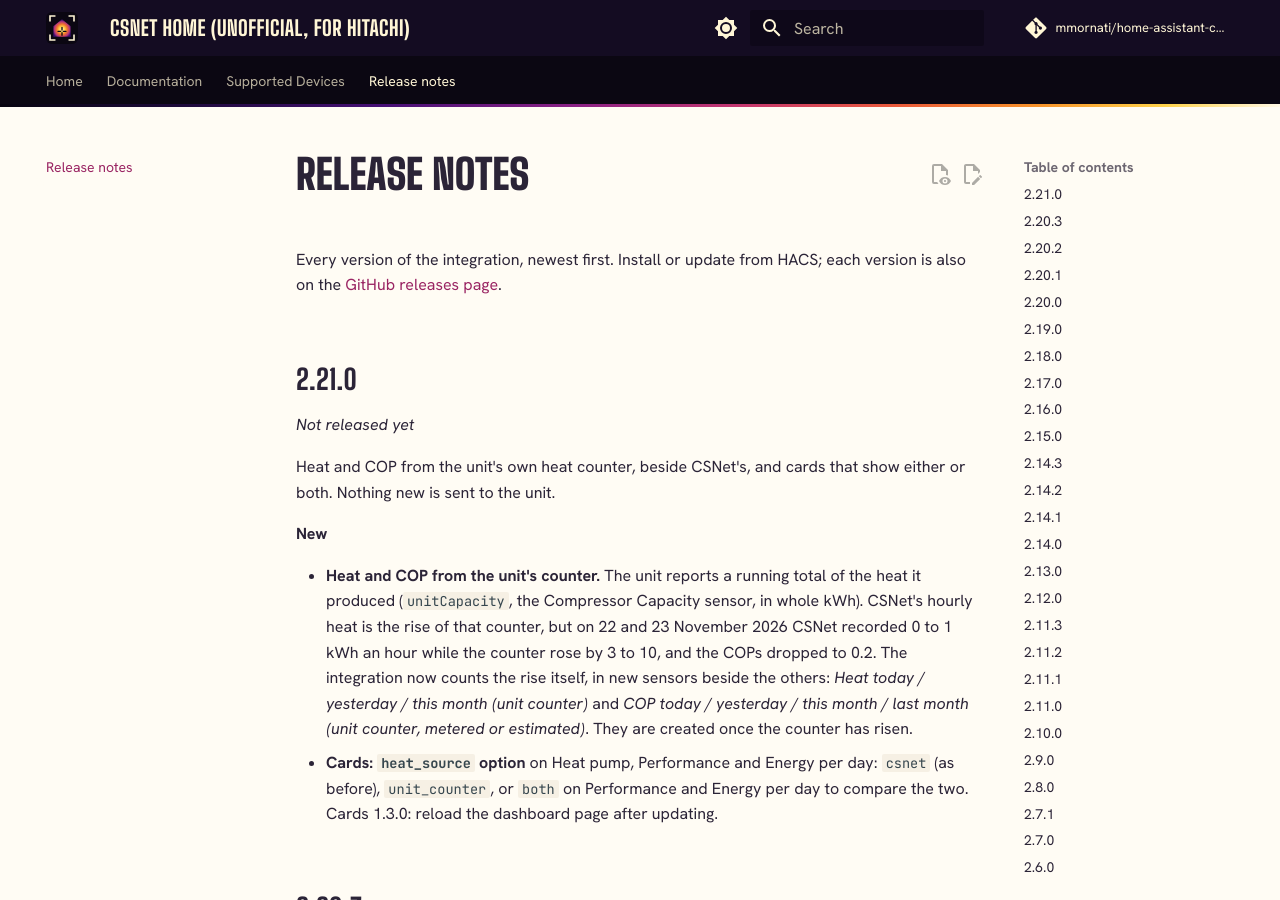
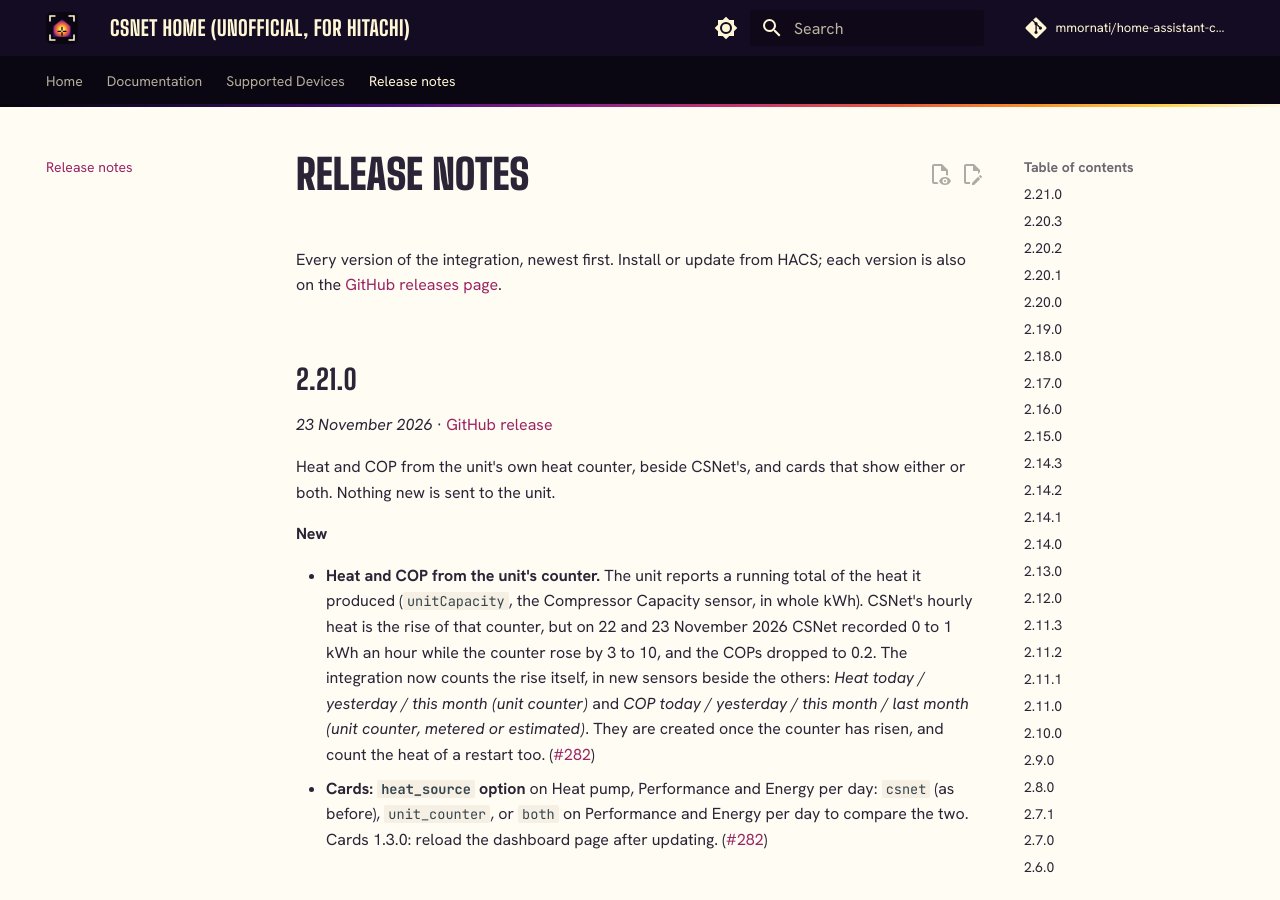
Before and after one commit to mmornati/home-assistant-csnet-home, an MkDocs documentation site: the page built from docs/release-notes.md, in a window 1280 px wide and 900 px high. Built offline with MkDocs 1.6.1 and Material for MkDocs 9.7.7, drawn with Linux system fonts in a browser that asks for light colours; some web fonts are replaced; comment, search, counter and statistics services are not loaded.

Commit message:
Release notes: 2.21.0

```diff
--- a/docs/release-notes.md
+++ b/docs/release-notes.md
@@ -9,14 +9,14 @@ Every version of the integration, newest first. Install or update from HACS; eac
 
 ## 2.21.0
 
-*Not released yet*
+*23 November 2026* · [GitHub release](https://github.com/mmornati/home-assistant-csnet-home/releases/tag/2.21.0)
 
 Heat and COP from the unit's own heat counter, beside CSNet's, and cards that show either or both. Nothing new is sent to the unit.
 
 #### New
 
-- **Heat and COP from the unit's counter.** The unit reports a running total of the heat it produced (`unitCapacity`, the Compressor Capacity sensor, in whole kWh). CSNet's hourly heat is the rise of that counter, but on 22 and 23 November 2026 CSNet recorded 0 to 1 kWh an hour while the counter rose by 3 to 10, and the COPs dropped to 0.2. The integration now counts the rise itself, in new sensors beside the others: *Heat today / yesterday / this month (unit counter)* and *COP today / yesterday / this month / last month (unit counter, metered or estimated)*. They are created once the counter has risen.
-- **Cards: `heat_source` option** on Heat pump, Performance and Energy per day: `csnet` (as before), `unit_counter`, or `both` on Performance and Energy per day to compare the two. Cards 1.3.0: reload the dashboard page after updating.
+- **Heat and COP from the unit's counter.** The unit reports a running total of the heat it produced (`unitCapacity`, the Compressor Capacity sensor, in whole kWh). CSNet's hourly heat is the rise of that counter, but on 22 and 23 November 2026 CSNet recorded 0 to 1 kWh an hour while the counter rose by 3 to 10, and the COPs dropped to 0.2. The integration now counts the rise itself, in new sensors beside the others: *Heat today / yesterday / this month (unit counter)* and *COP today / yesterday / this month / last month (unit counter, metered or estimated)*. They are created once the counter has risen, and count the heat of a restart too. ([#282](https://github.com/mmornati/home-assistant-csnet-home/pull/282))
+- **Cards: `heat_source` option** on Heat pump, Performance and Energy per day: `csnet` (as before), `unit_counter`, or `both` on Performance and Energy per day to compare the two. Cards 1.3.0: reload the dashboard page after updating. ([#282](https://github.com/mmornati/home-assistant-csnet-home/pull/282))
 
 ## 2.20.3
 
```
